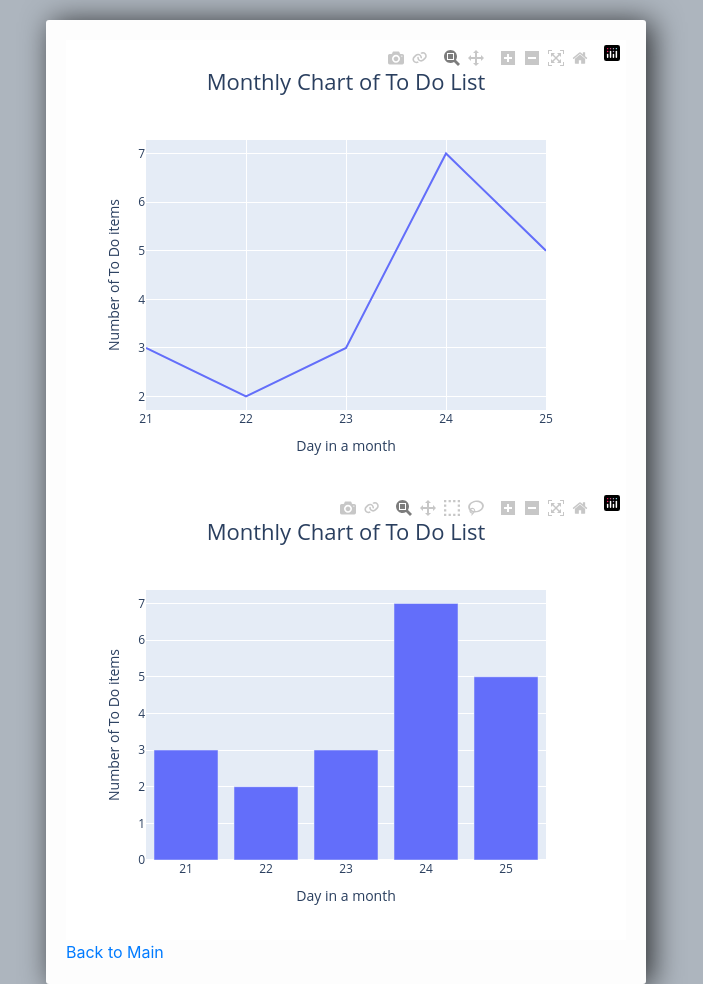
After one commit to cite-sirbryan/todoproject, a Django app: page /chart/ in a window 1280 px wide. The commit adds this page. Shown: the whole page, without its empty margins (294-997 px from the left). Run offline with Django 4.2, Linux system fonts and the light colour scheme; data comes from the database, SQL or seed files in the repository; both versions use the stored data as it was after the commit; some libraries are stand-ins or nearby versions.

Commit message:
Day 5
Day 5

```diff
--- a/tasks/static/css/style.css
+++ b/tasks/static/css/style.css
@@ -37,6 +37,6 @@ input::placeholder {
 }
 
 .btn-danger {
-    background-color: #ffae19;
+    background-color: #fba80e;
     border-color: #e59400;
 }
--- /dev/null
+++ b/tasks/templates/main/chart.html
@@ -0,0 +1,21 @@
+<!DOCTYPE html>
+<html lang="en">
+{% load static %}
+
+<head>
+    <meta charset="UTF-8">
+    <meta http-equiv="X-UA-Compatible" content="IE=edge">
+    <meta name="viewport" content="width=device-width, initial-scale=1.0">
+    <link rel="stylesheet" href="https://stackpath.bootstrapcdn.com/bootstrap/4.3.1/css/bootstrap.min.css" integrity="sha384-ggOyR0iXCbMQv3Xipma34MD+dH/1fQ784/j6cY/iJTQUOhcWr7x9JvoRxT2MZw1T" crossorigin="anonymous">
+    <link rel="stylesheet" href="{% static 'css/style.css' %}">
+    <title>My Chart</title>
+</head>
+
+<body>
+    <div class="center-column">
+        {{ chart|safe }} {{ bar|safe }}
+        <a href="{% url 'index' %}"> Back to Main</a>
+    </div>
+</body>
+
+</html>
--- a/tasks/templates/main/index.html
+++ b/tasks/templates/main/index.html
@@ -23,11 +23,8 @@
                 <input class="btn btn-info" type="submit" name="Create Task">
             </form>
 
-
-            {% for i in tasks %}
+            <a class="btn btn-sm btn-info" href="{% url 'chart' %}" role="button">Chart Page</a> {% for i in tasks %}
             <div class="todo-list">
-
-
                 <div class="item-row">
                     <a class="btn btn-sm btn-info" href="{% url 'update_task' i.id %}" role="button">Update</a>
                     <a class="btn btn-sm btn-danger" href="{% url 'delete' i.id %}" role="button">Delete</a> {% if i.complete == True %}
--- a/tasks/urls.py
+++ b/tasks/urls.py
@@ -5,4 +5,6 @@ urlpatterns = [
     path('', views.index, name='index'),
     path('update_task/<str:pk>/', views.updateTask, name="update_task"),
     path('delete/<str:pk>/', views.deleteTask, name="delete"),
+    path('chart/', views.chartTask, name="chart"),
+    path('search/', views.searchTask, name="search"),
 ]
--- a/tasks/views.py
+++ b/tasks/views.py
@@ -2,6 +2,10 @@ from django.shortcuts import render, redirect
 from .models import *  #! this will access all the models
 from .forms import *
 import datetime
+from django.db.models.functions import ExtractDay
+from django.db.models import Count
+
+import plotly.express as px
 # Create your views here.
 
 def index(request):
@@ -52,3 +56,56 @@ def deleteTask(request, pk):
         "tasks": tasks
     }
     return render (request, template, context)
+
+def searchTask(request):
+    form = TaskForm()
+    if request.method == 'POST':
+        search = request.POST['search']
+        tasks = Task.objects.filter(title__contains=search)
+        context = {
+            "tasks":tasks,
+			"back":"back",
+            "form":form
+		}
+        return render(request, 'main/index.html', context)
+    else:
+        return render(request, 'main/index.html', {})
+
+def chartTask(request):
+    template = 'main/chart.html'
+    result = Task.objects.filter(created__year = '2022', created__month = '11').\
+			annotate(day=ExtractDay('created'),\
+				).values('day')\
+					.annotate(TaskSum=Count('pk'))\
+						.order_by('day')
+    #! line chart
+    fig = px.line(
+        x=[str(i['day']) for i in result ],        #! [ 21,22,23,24,25]
+        y=[i['TaskSum'] for i in result],          #! [0,0,0,7,0]
+        title="Monthly Chart of To Do List",
+        labels={ 'x': 'Day in a month', 'y': 'Number of To Do items'},
+    )
+    fig.update_layout(title={
+            'font_size':22,
+            'xanchor':'center',
+            'x':0.5
+    })
+    #! bar chart
+    fig1 = px.bar(
+        x=[str(i['day']) for i in result ],        #! [ 21,22,23,24,25]
+        y=[i['TaskSum'] for i in result],          #! [0,0,0,7,0]
+        title="Monthly Chart of To Do List",
+        labels={ 'x': 'Day in a month', 'y': 'Number of To Do items'},
+    )
+    fig1.update_layout(title={
+            'font_size':22,
+            'xanchor':'center',
+            'x':0.5
+    })
+    chart = fig.to_html()
+    bar = fig1.to_html()
+    context = {
+        "chart":chart,
+        "bar":bar
+    }
+    return render (request, template, context)
```
Also changed, not shown: tasks/templates/navbar/navigation.html (+4 -3 lines), db.sqlite3.
